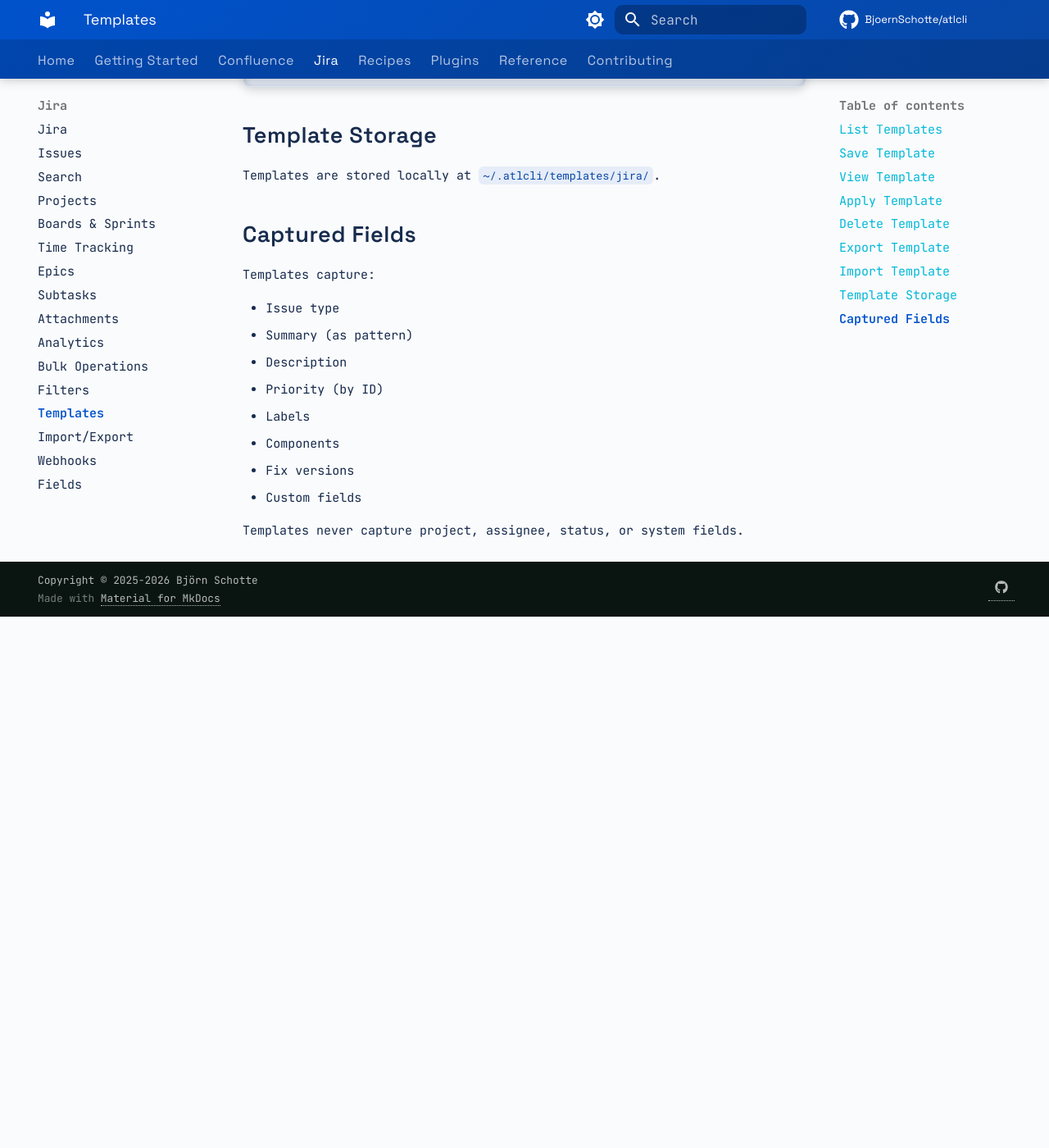
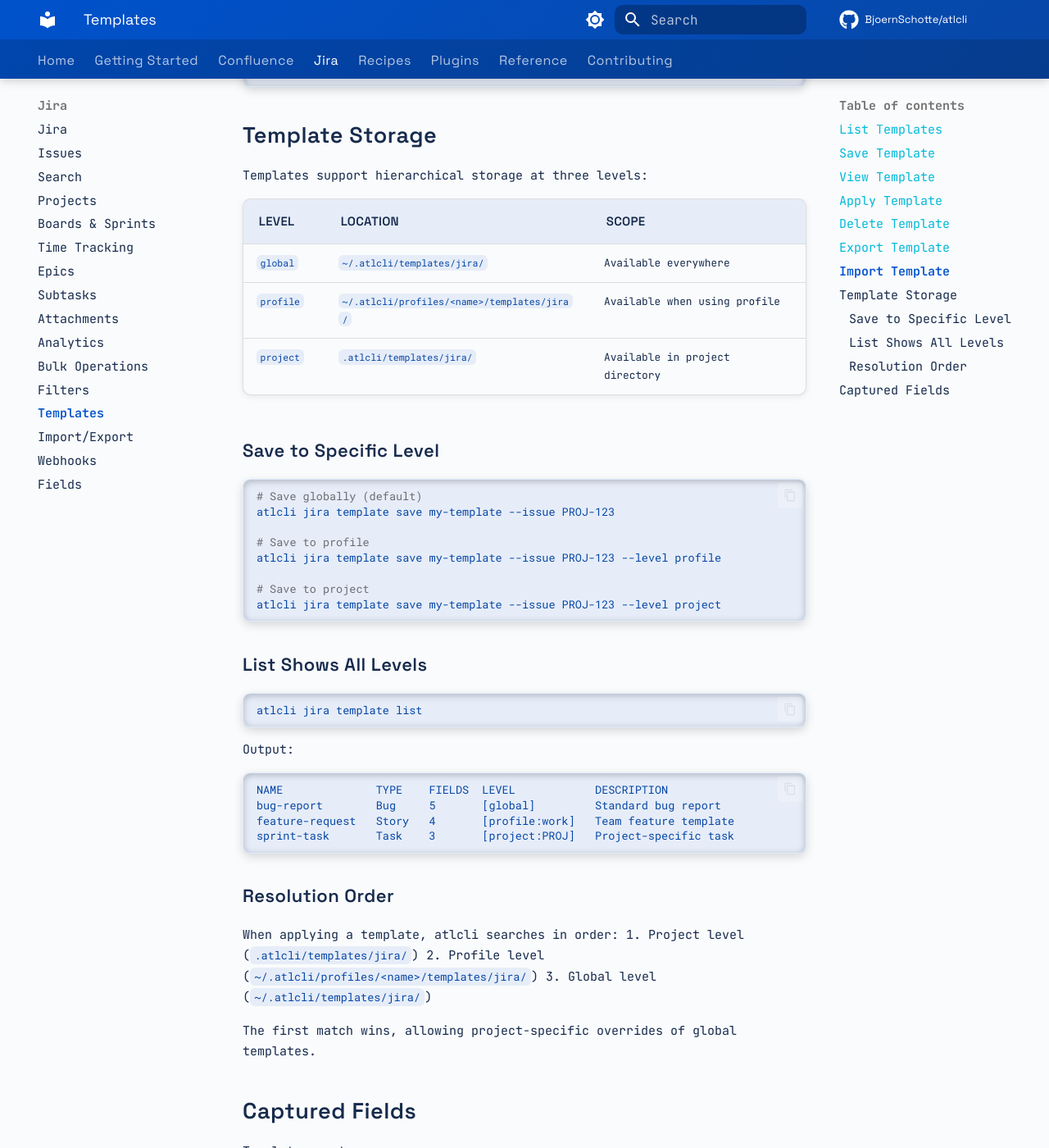
Before and after one commit to BjoernSchotte/atlcli, an MkDocs documentation site: the page built from docs/jira/templates.md, in a window 1280 px wide and 1400 px high, scrolled down 1805 px. Shown: the whole window at 82% size. Built offline with MkDocs 1.6.1 and Material for MkDocs 9.7.7, drawn with Linux system fonts in a browser that asks for light colours; comment, search, counter and statistics services are not loaded; before the commit the page ends 2557 px from its top, so only the background shows below that.

Commit message:
docs(jira): add hierarchical template storage documentation
Document global/profile/project template levels, save with --level flag,
list output with level column, and resolution order.

Co-Authored-By: Claude Opus 4.5 <noreply@anthropic.com>

````diff
--- a/docs/jira/templates.md
+++ b/docs/jira/templates.md
@@ -70,7 +70,50 @@ atlcli jira template import --file ./templates/bug-report.json
 
 ## Template Storage
 
-Templates are stored locally at `~/.atlcli/templates/jira/`.
+Templates support hierarchical storage at three levels:
+
+| Level | Location | Scope |
+|-------|----------|-------|
+| `global` | `~/.atlcli/templates/jira/` | Available everywhere |
+| `profile` | `~/.atlcli/profiles/<name>/templates/jira/` | Available when using profile |
+| `project` | `.atlcli/templates/jira/` | Available in project directory |
+
+### Save to Specific Level
+
+```bash
+# Save globally (default)
+atlcli jira template save my-template --issue PROJ-123
+
+# Save to profile
+atlcli jira template save my-template --issue PROJ-123 --level profile
+
+# Save to project
+atlcli jira template save my-template --issue PROJ-123 --level project
+```
+
+### List Shows All Levels
+
+```bash
+atlcli jira template list
+```
+
+Output:
+
+```
+NAME              TYPE    FIELDS  LEVEL            DESCRIPTION
+bug-report        Bug     5       [global]         Standard bug report
+feature-request   Story   4       [profile:work]   Team feature template
+sprint-task       Task    3       [project:PROJ]   Project-specific task
+```
+
+### Resolution Order
+
+When applying a template, atlcli searches in order:
+1. Project level (`.atlcli/templates/jira/`)
+2. Profile level (`~/.atlcli/profiles/<name>/templates/jira/`)
+3. Global level (`~/.atlcli/templates/jira/`)
+
+The first match wins, allowing project-specific overrides of global templates.
 
 ## Captured Fields
 
````
